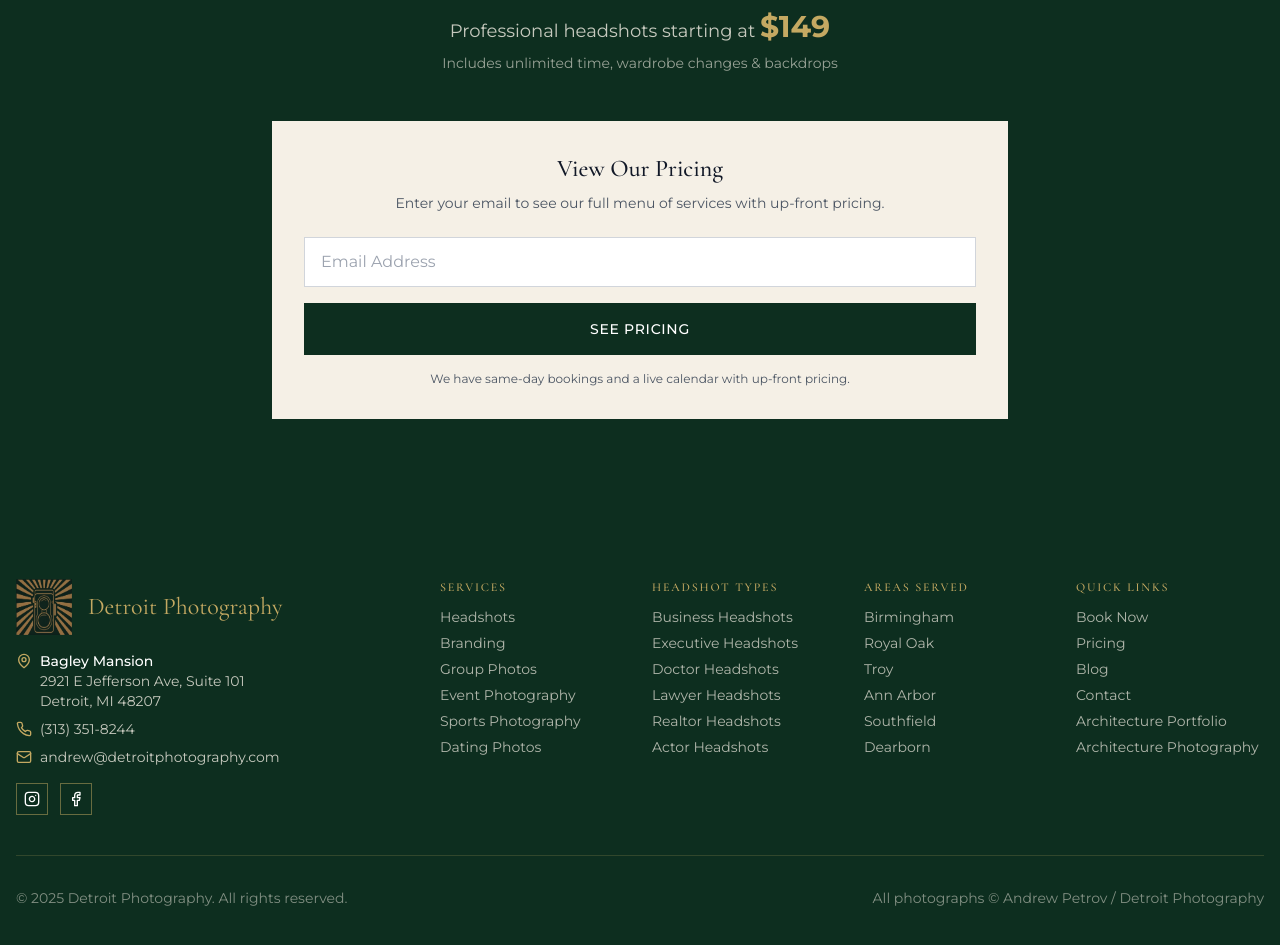
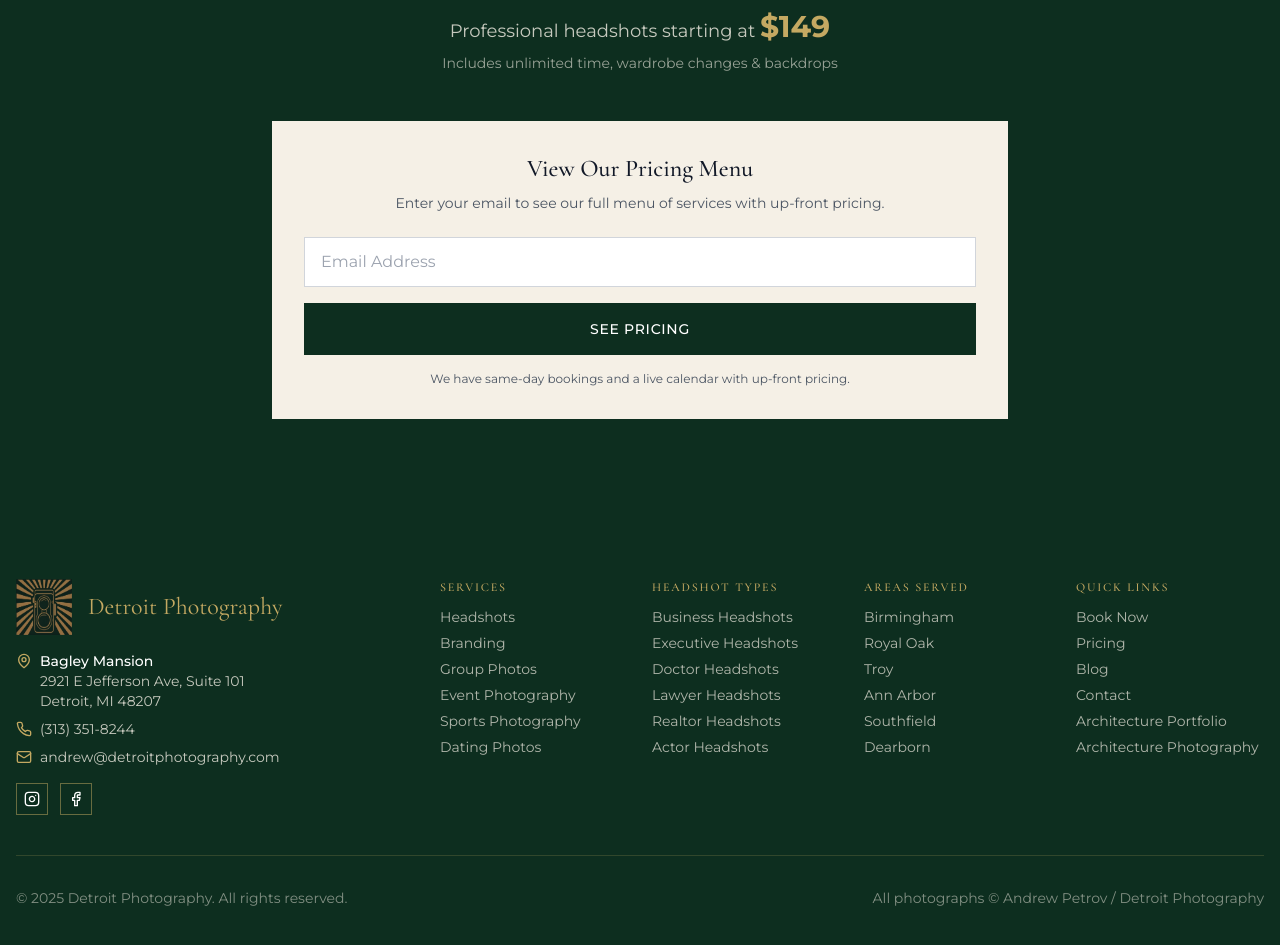
Before and after one commit to detroit-photography/detroit-architecture, a Next.js app: page /headshots/headshot-photography-in-detroit in a window 1280 px wide. Shown: the part 6900-7845 px from the top of the page. Built offline with nearby package versions, Linux system fonts and the light colour scheme; no server answers.

Commit message:
Fix modal: remove duplicate title, use 'View Our Pricing Menu' as main CTA

```diff
--- a/src/app/page.tsx
+++ b/src/app/page.tsx
@@ -633,7 +633,7 @@ export default function HeadshotPhotographyPage() {
         <div className="max-w-3xl mx-auto px-4">
           <div className="text-center text-white mb-10">
             <h2 className="font-display text-3xl md:text-4xl mb-4">
-              View Our Pricing
+              View Our Pricing Menu
             </h2>
             <p className="text-detroit-cream/90 text-lg mb-2">
               Professional headshots starting at <span className="text-detroit-gold font-bold text-3xl">$149</span>
--- a/src/components/headshots/HubSpotForm.tsx
+++ b/src/components/headshots/HubSpotForm.tsx
@@ -9,6 +9,7 @@ interface HubSpotFormProps {
   className?: string
   emailOnly?: boolean
   redirectUrl?: string
+  hideTitle?: boolean
 }
 
 export function HubSpotForm({
@@ -17,6 +18,7 @@ export function HubSpotForm({
   className = '',
   emailOnly = false,
   redirectUrl,
+  hideTitle = false,
 }: HubSpotFormProps) {
   const router = useRouter()
   const [email, setEmail] = useState('')
@@ -93,12 +95,16 @@ export function HubSpotForm({
 
   return (
     <div className={`bg-detroit-cream p-8 ${className}`}>
-      <h3 className="font-display text-2xl text-center text-gray-900 mb-2">
-        View Our Pricing
-      </h3>
-      <p className="text-center text-gray-600 mb-6 text-sm">
-        Enter your email to see our full menu of services with up-front pricing.
-      </p>
+      {!hideTitle && (
+        <>
+          <h3 className="font-display text-2xl text-center text-gray-900 mb-2">
+            View Our Pricing Menu
+          </h3>
+          <p className="text-center text-gray-600 mb-6 text-sm">
+            Enter your email to see our full menu of services with up-front pricing.
+          </p>
+        </>
+      )}
 
       <form onSubmit={handleSubmit} className="space-y-4">
         {!emailOnly && (
--- a/src/components/headshots/PricingModal.tsx
+++ b/src/components/headshots/PricingModal.tsx
@@ -92,7 +92,7 @@ function PricingModalContent({ onClose }: { onClose: () => void }) {
             </span>
           </div>
           <h2 className="font-display text-2xl md:text-3xl text-center mb-2">
-            View Our Pricing
+            View Our Pricing Menu
           </h2>
           <p className="text-center text-detroit-cream/90">
             Professional headshots starting at{' '}
@@ -105,7 +105,10 @@ function PricingModalContent({ onClose }: { onClose: () => void }) {
 
         {/* Form */}
         <div className="p-6">
-          <HubSpotForm emailOnly redirectUrl="/book" className="shadow-none" />
+          <p className="text-center text-gray-600 mb-4 text-sm">
+            Enter your email to see our full menu of services with up-front pricing.
+          </p>
+          <HubSpotForm emailOnly redirectUrl="/book" className="shadow-none" hideTitle />
         </div>
       </div>
     </div>
```
